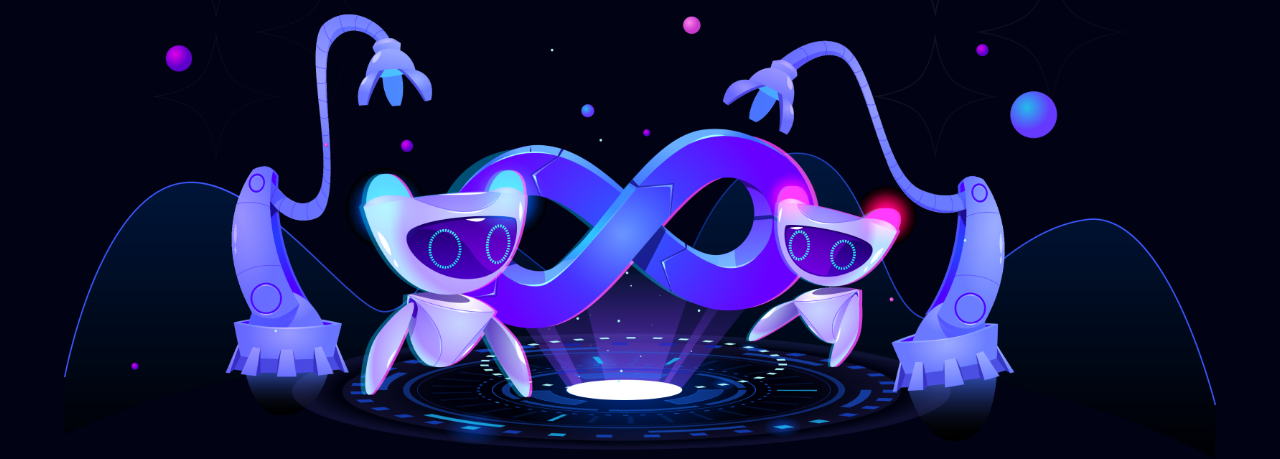
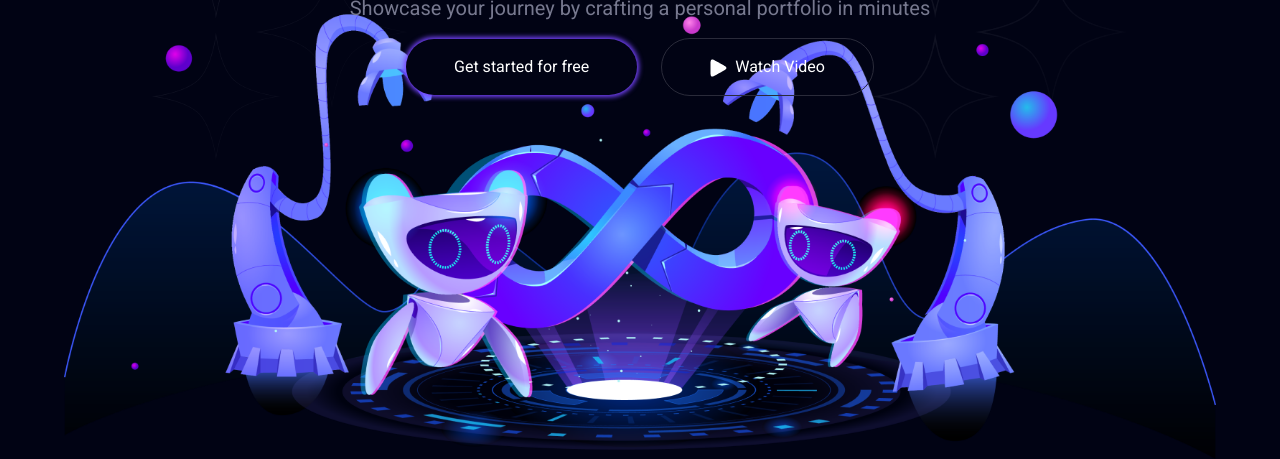
Before and after one commit to M-sadiq4641/Click-Craft, a website built with Vite: page index.html in a window 1280 px wide. Shown: the part 341-800 px from the top of the page. Built offline with nearby package versions, Linux system fonts and the light colour scheme; a web font is replaced by a local one.

Commit message:
added hero section

```diff
--- a/index.html
+++ b/index.html
@@ -87,7 +87,42 @@
 
       <!-- hero section  -->
 
+      <div class="container bg-transparent">
+        <div
+          class="d-flex align-items-center gap-2 justify-content-center mt-5"
+        >
+          <img class="img-fluid mb-3" src="/public/images/web-logo.png" />
+          <p class="text-purple-gr text-uppercase text-sm">
+            Welcome to Click craft
+          </p>
+        </div>
+        <h1 class="text-capitalize hero-h1 bg-transparent text-7xl text-center">
+          Your Story, Your Way Build Your Personal Portfolio
+        </h1>
+        <p
+          class="text-grey bg-transparent hero-p text-center text-xl font-normal"
+        >
+          Showcase your journey by crafting a personal portfolio in minutes
+        </p>
+        <div
+          class="d-flex flex-column flex-md-row mt-5 mt-md-0 bg-transparent gap-4 justify-content-center align-items-center"
+        >
+          <button
+            class="button-purple button-hover-grey py-3 px-5 ms-0 text-md"
+          >
+            Get started for free
+          </button>
 
+          <button
+            type="button"
+            class="button-grey button-hover-purple py-3 px-5 text-md"
+          >
+            <img class="me-2" src="/public/images/watchnow-btn-img.png" />Watch
+            Video
+          </button>
+        </div>
+      </div>
+    </div>
 
     <!-- script  -->
 
```
Lines whose indentation alone changed are shown as unchanged.
